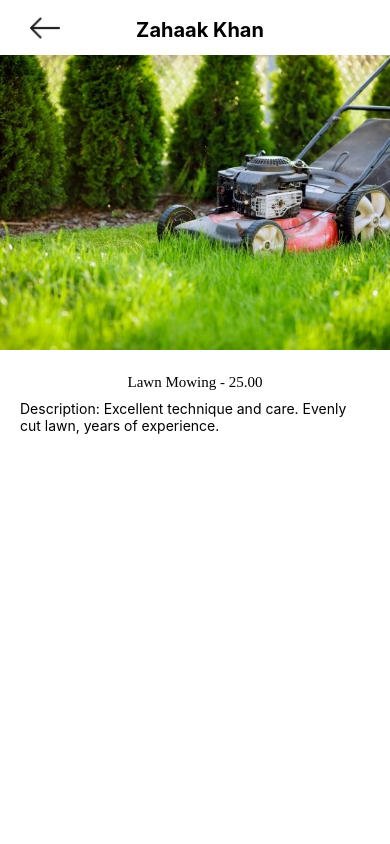
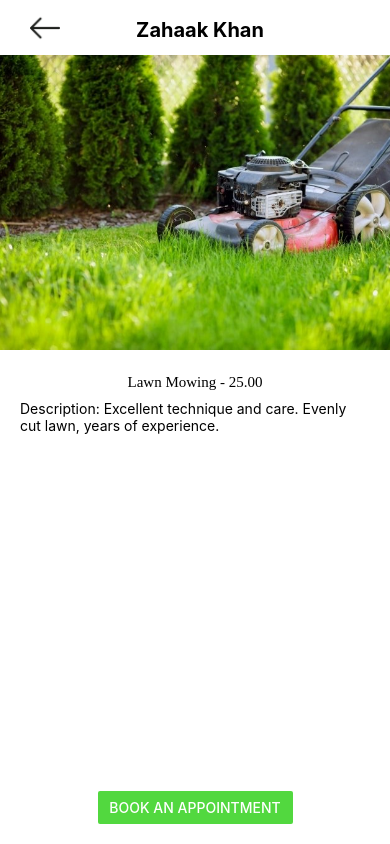
Before and after one commit to ash1497/Task4TuitionApp, a React Native app: screen /Home in a window 390 px wide. Both pictures are taken after a click on the element 195 px from the left and 429 px from the top of the page. Built offline with nearby package versions, Linux system fonts and the light colour scheme.

Commit message:
added button to studentifo

```diff
--- a/displays/StudentInfo.js
+++ b/displays/StudentInfo.js
@@ -7,6 +7,7 @@ import {
   Text,
   TouchableOpacity,
   Animated,
+  Button,
 } from 'react-native';
 //import {isIphoneX} from 'react-native-iphone-x-helper';
 import {icons, COLORS, SIZES, FONTS} from '../constants';
@@ -97,6 +98,7 @@ const StudentInfo = ({route, navigation}) => {
                 {item.name} - {item.price.toFixed(2)}
               </Text>
               <Text style={{...FONTS.body3}}>{item.description}</Text>
+
             </View>
           </View>
         ))}
@@ -104,10 +106,29 @@ const StudentInfo = ({route, navigation}) => {
     );
   }
 
+  function renderButton() {
+    return (
+      <View
+        style={{
+          paddingBottom: 20,
+          width: '50%',
+          justifyContent: 'center',
+          marginLeft: '25%',
+        }}>
+        <Button
+          //onPress={onPressLearnMore}
+          title="Book an appointment"
+          color={COLORS.primary}
+        />
+      </View>
+    );
+  }
+
   return (
     <SafeAreaView style={styles.container}>
       {renderHeader()}
       {renderStudentInfo()}
+      {renderButton()}
     </SafeAreaView>
   );
 };
```
Also changed, not shown: displays/Home.js (+18 -9 lines).
